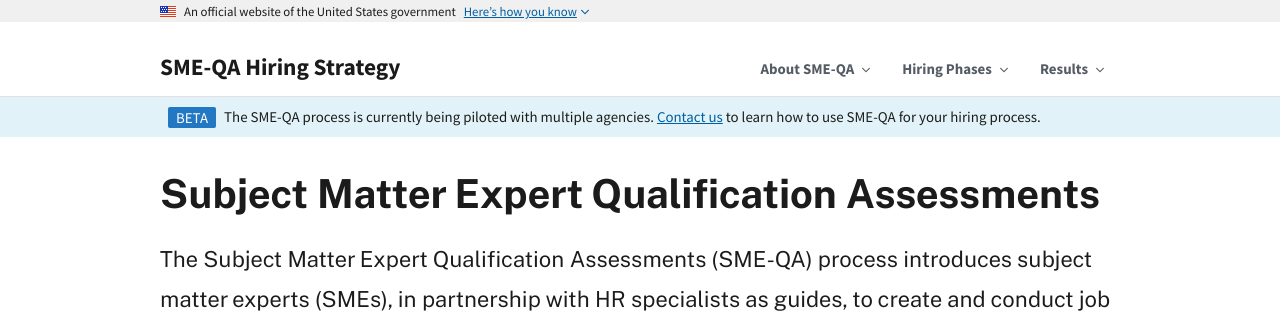
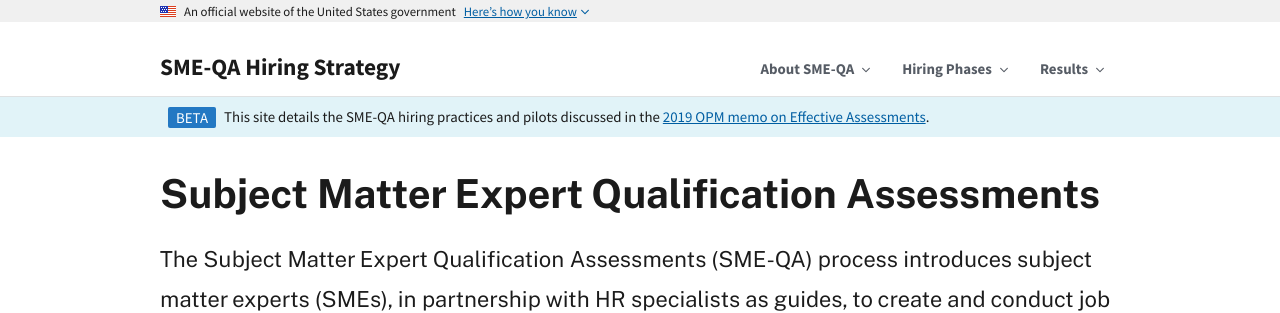
Before and after one commit to usds/SME-QA-Website, a Jekyll site: the page built from pages/home.html, in a window 1280 px wide. Shown: the top 313 px of the page. Built offline with Jekyll 4.4.1, drawn with Linux system fonts in a browser that asks for light colours.

Commit message:
update banner text

```diff
--- a/_includes/_banner-beta.html
+++ b/_includes/_banner-beta.html
@@ -4,7 +4,7 @@
       <span class="usa-tag chp-banner--beta__tag">Beta</span>
     </p>
     <p class="chp-banner--beta__text">
-      The SME-QA process is currently being piloted with multiple agencies. <a href="mailto:dl.omb.smeqa@omb.eop.gov?subject=Interested in using SME-QA">Contact us</a> to learn how to use SME-QA for your hiring process.
+      This site details the SME-QA hiring practices and pilots discussed in the <a href="https://www.chcoc.gov/content/improving-federal-hiring-through-use-effective-assessment-strategies-advance-mission">2019 OPM memo on Effective Assessments</a>.
     </p>
   </div>
 </div>
```
